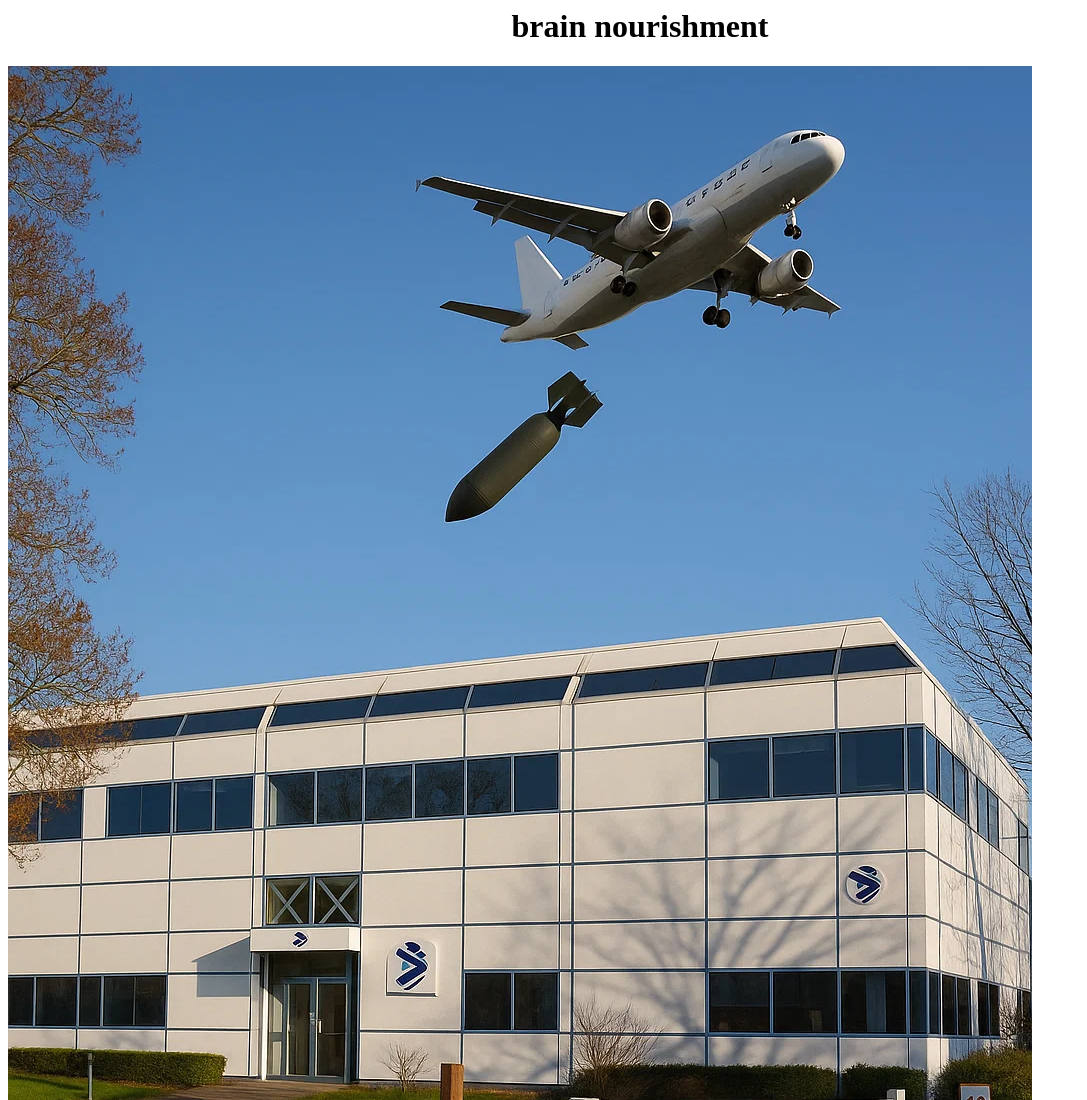
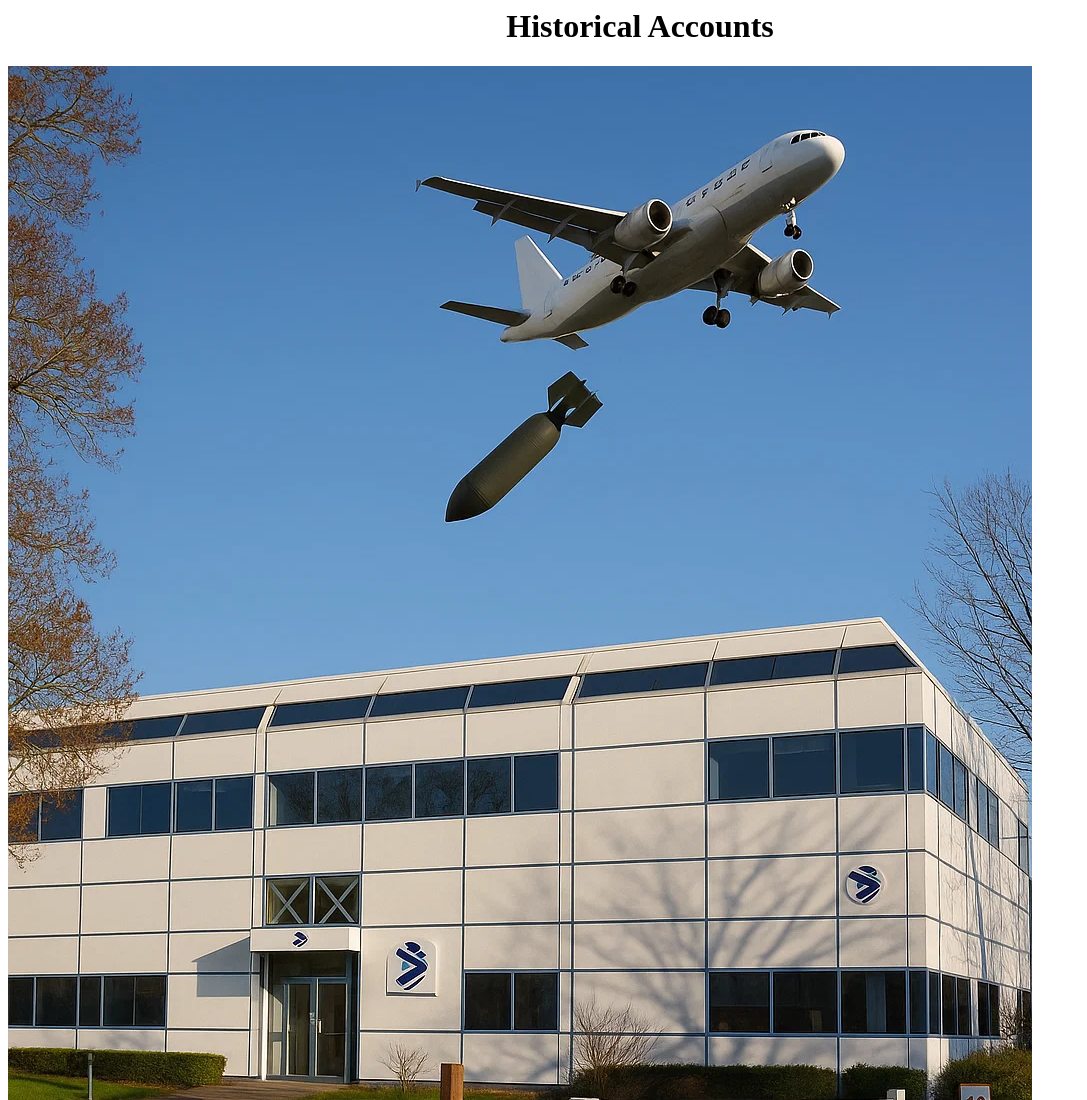
Before and after one commit to themanorroyalchronicles/WEBSITE, a plain HTML site: page index.html in a window 1280 px wide. Shown: the top 1100 px of the page, without its empty margins (0-1087 px from the left). Drawn offline with Linux system fonts and the light colour scheme.

Commit message:
Update index.html

```diff
--- a/index.html
+++ b/index.html
@@ -4,7 +4,7 @@
 </head>
 <body>
   <center>
-    <h1>brain nourishment</h1>
+    <h1>Historical Accounts</h1>
   </center>
   <a href="https://soundcloud.com/kendrick-lamar-music/alright-2">
     <img src="https://raw.githubusercontent.com/themanorroyalchronicles/WEBSITE/refs/heads/main/assets_task_01jwr1zxy9f9vaf0avbj7fdgw4_1748859171_img_3.webp"/>
```
